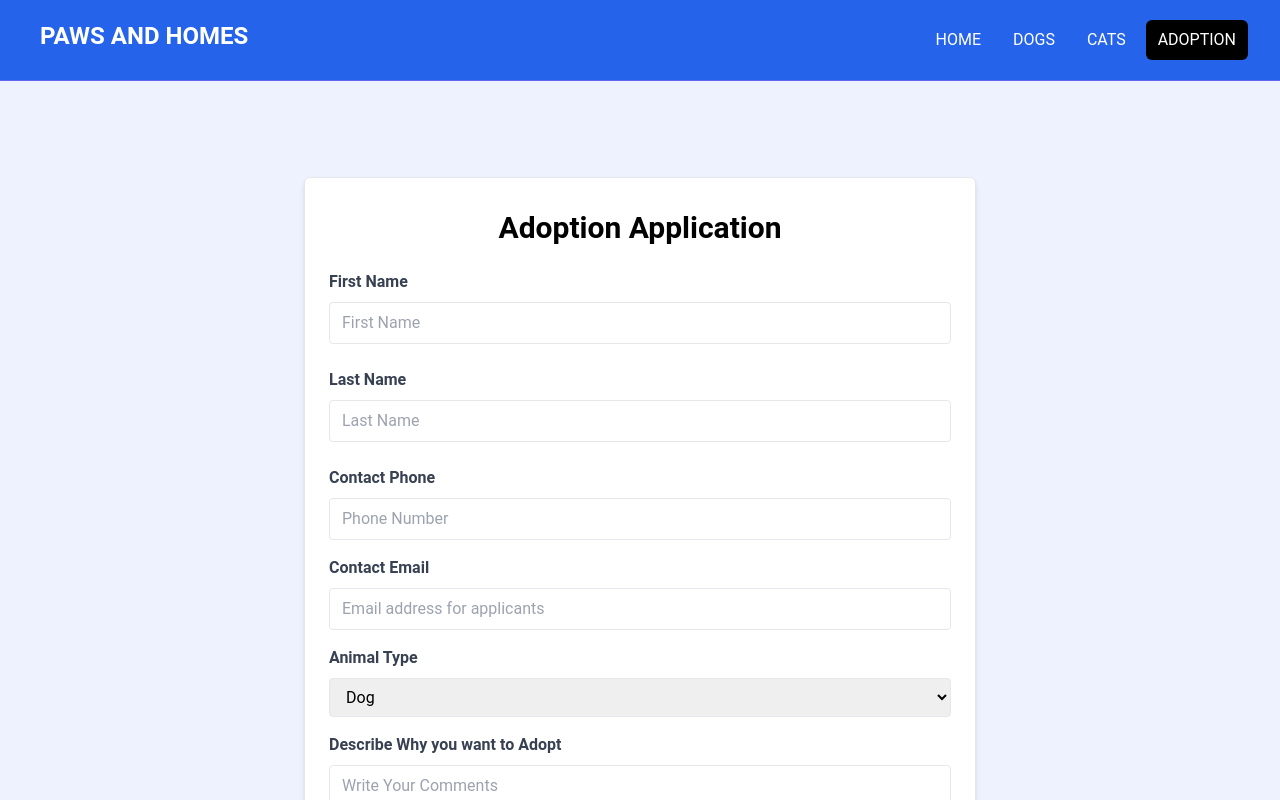
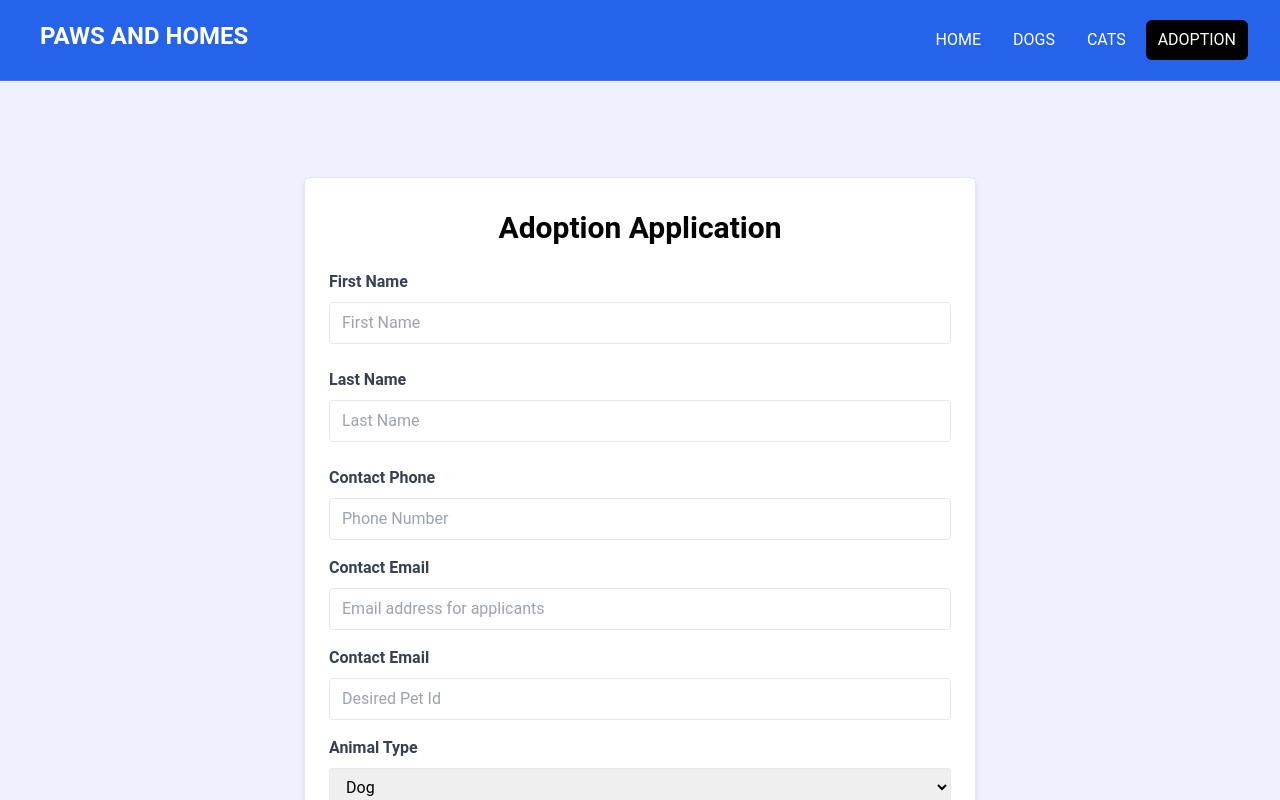
Before and after one commit to malik061103/paws-and-homes, a React (Vite) app in the folder client/: page /Adoption in a window 1280 px wide. Shown: the top 800 px of the page. Built offline with nearby package versions, Linux system fonts and the light colour scheme.

Commit message:
second push on this branch ti add pet id to form

```diff
--- a/client/src/components/Adopt.jsx
+++ b/client/src/components/Adopt.jsx
@@ -4,9 +4,10 @@ const Adopt = ({ Adopt }) => {
   const [firstName, setFirstName] = useState('');
   const [lastName, setLastName] = useState('');
   const [type, setType] = useState('Dog');
+  const [contactPhone, setContactPhone] = useState('');
+  const [contactEmail, setContactEmail] = useState('');
+  const [petId, setPetId] = useState('');
   const [description, setDescription] = useState('');
-  const [contactEmail, setContactEmail] = useState('');
-  const [contactPhone, setContactPhone] = useState('');
 
   const submitForm = (e) => {
     e.preventDefault();
@@ -83,6 +84,19 @@ const Adopt = ({ Adopt }) => {
                 onChange={(e) => setContactEmail(e.target.value)}
                 />
             </div>
+            <div className="mb-4">
+              <label htmlFor="contact_email" className="block text-gray-700 font-bold mb-2">Contact Email</label>
+              <input
+                type="id"
+                id="pet_id"
+                name="pet_id"
+                className="border rounded w-full py-2 px-3"
+                placeholder="Desired Pet Id"
+                required
+                value={petId}
+                onChange={(e) => setPetId(e.target.value)}
+                />
+            </div>
 
             <div className="mb-4">
               <label htmlFor="type" className="block text-gray-700 font-bold mb-2">Animal Type</label>
```
